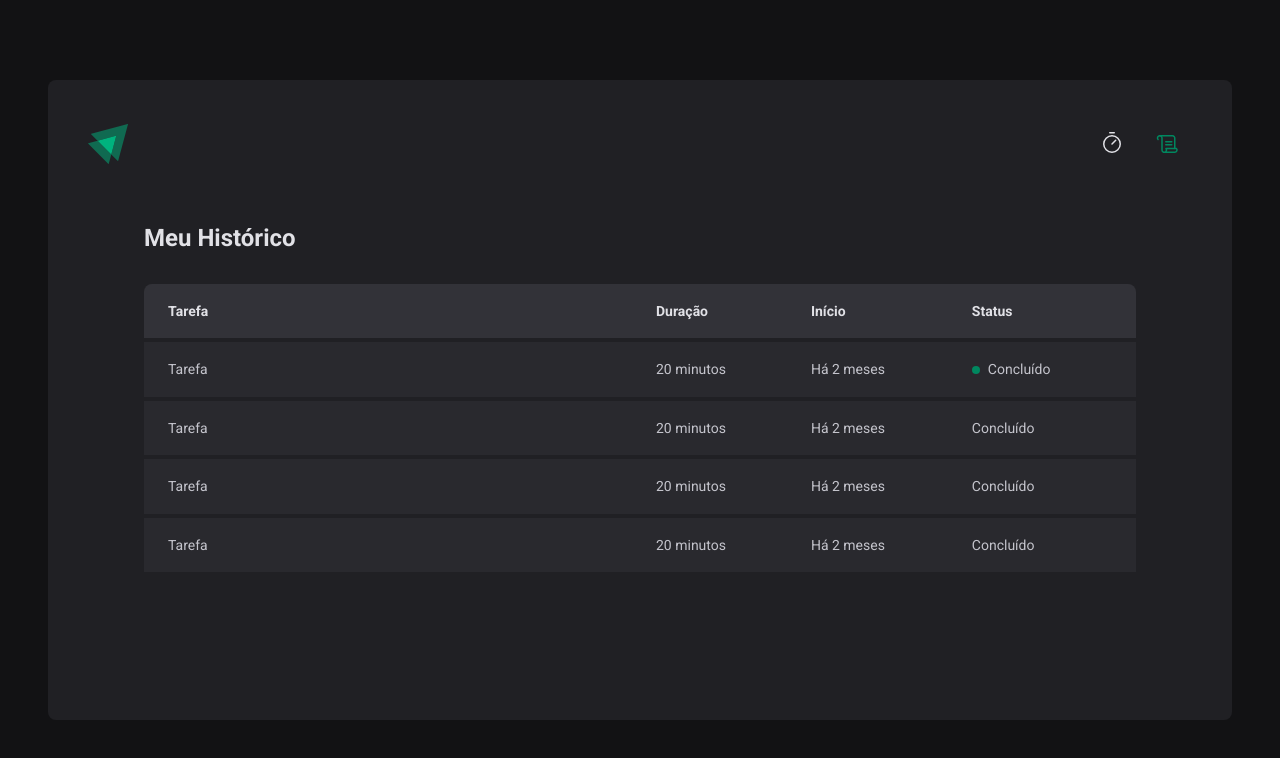
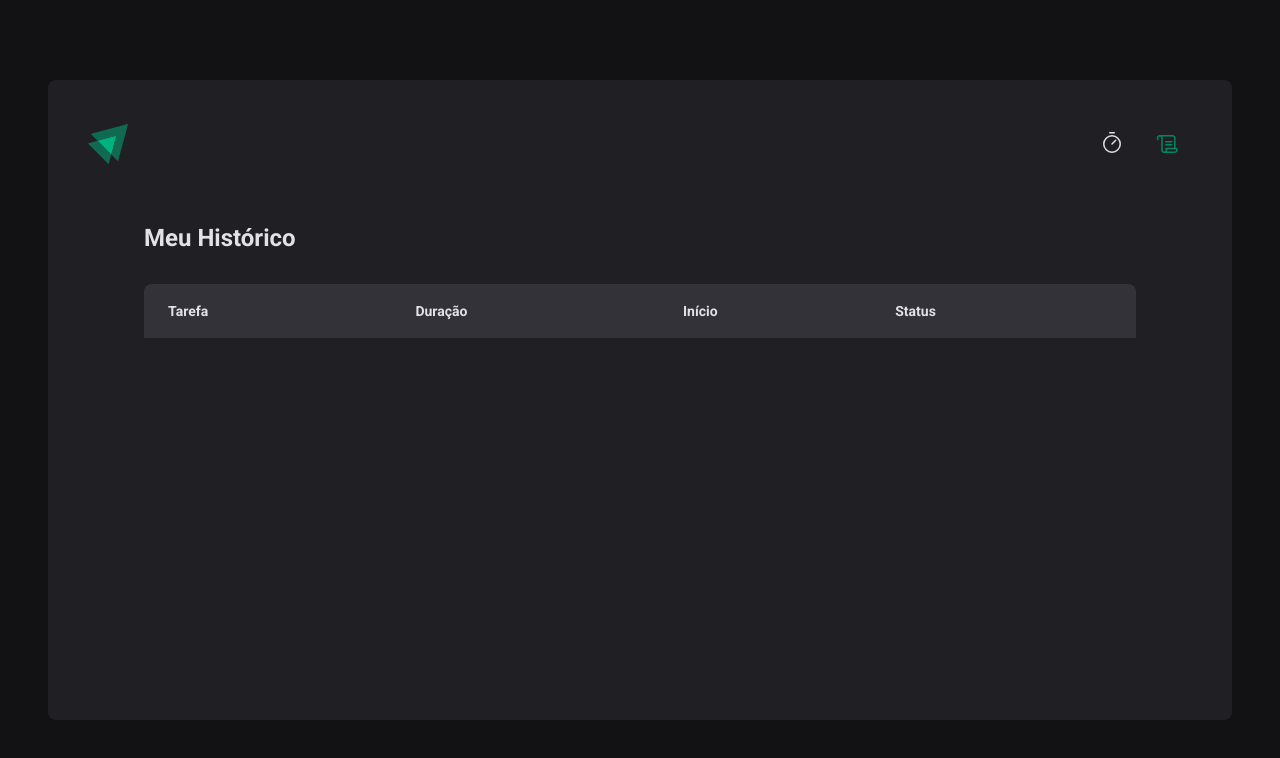
Before and after one commit to NaySoares/pomodoro-web, a React (Vite) app: page /history in a window 1280 px wide. Shown: the top 758 px of the page. Built offline with nearby package versions, Linux system fonts and the light colour scheme.

Commit message:
feat(history): add dynamic infos

```diff
--- a/src/pages/History/index.tsx
+++ b/src/pages/History/index.tsx
@@ -1,9 +1,11 @@
 import { HistoryContainer, HistoryList, Status } from './styles';
+import { formatDistanceToNow } from 'date-fns';
+import ptBR from 'date-fns/locale/pt-BR';
 import { useContext } from 'react';
 import { CyclesContext } from '../../contexts/CyclesContext';
 
 export function History() {
-  // const { cycles } = useContext(CyclesContext);
+  const { cycles } = useContext(CyclesContext);
 
   return (
     <HistoryContainer>
@@ -19,32 +21,32 @@
             </tr>
           </thead>
           <tbody>
-            <tr>
-              <td>Tarefa</td>
-              <td>20 minutos</td>
-              <td>Há 2 meses</td>
-              <td>
-                <Status statusColor="green">Concluído</Status>
-              </td>
-            </tr>
-            <tr>
-              <td>Tarefa</td>
-              <td>20 minutos</td>
-              <td>Há 2 meses</td>
-              <td>Concluído</td>
-            </tr>
-            <tr>
-              <td>Tarefa</td>
-              <td>20 minutos</td>
-              <td>Há 2 meses</td>
-              <td>Concluído</td>
-            </tr>
-            <tr>
-              <td>Tarefa</td>
-              <td>20 minutos</td>
-              <td>Há 2 meses</td>
-              <td>Concluído</td>
-            </tr>
+            {cycles.map((cycle) => {
+              return (
+                <tr key={cycle.id}>
+                  <td>{cycle.task}</td>
+                  <td>{cycle.minutesAmount} minutos</td>
+                  <td>
+                    {formatDistanceToNow(cycle.startDate, {
+                      addSuffix: true,
+                      locale: ptBR,
+                    })}
+                  </td>
+                  <td>
+                    {cycle.finishedDate && (
+                      <Status statusColor="green">Finalizado</Status>
+                    )}
+                    {cycle.interruptedDate && (
+                      <Status statusColor="red">Interrompido</Status>
+                    )}
+
+                    {!cycle.finishedDate && !cycle.interruptedDate && (
+                      <Status statusColor="yellow">Em andamento</Status>
+                    )}
+                  </td>
+                </tr>
+              );
+            })}
           </tbody>
         </table>
       </HistoryList>
```
